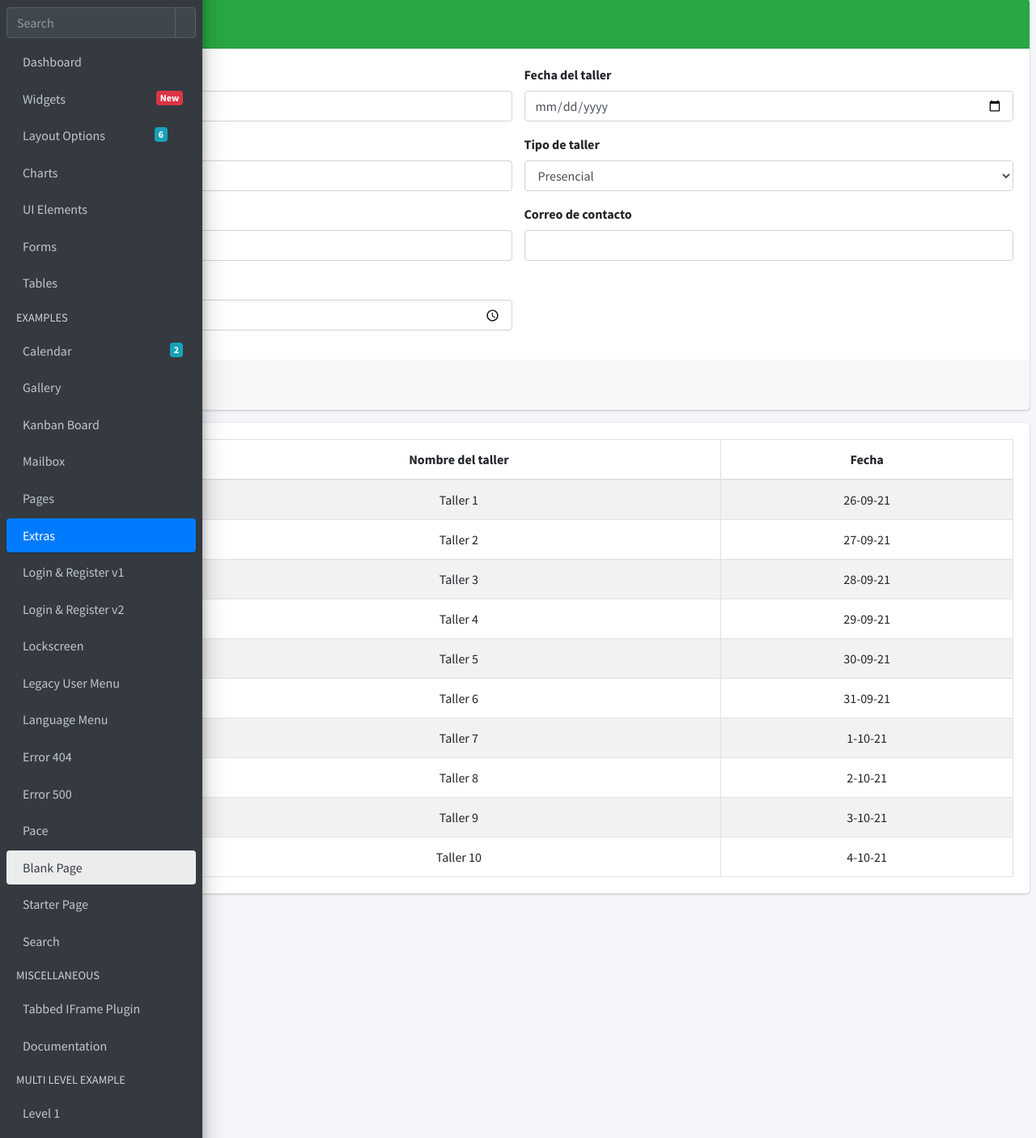
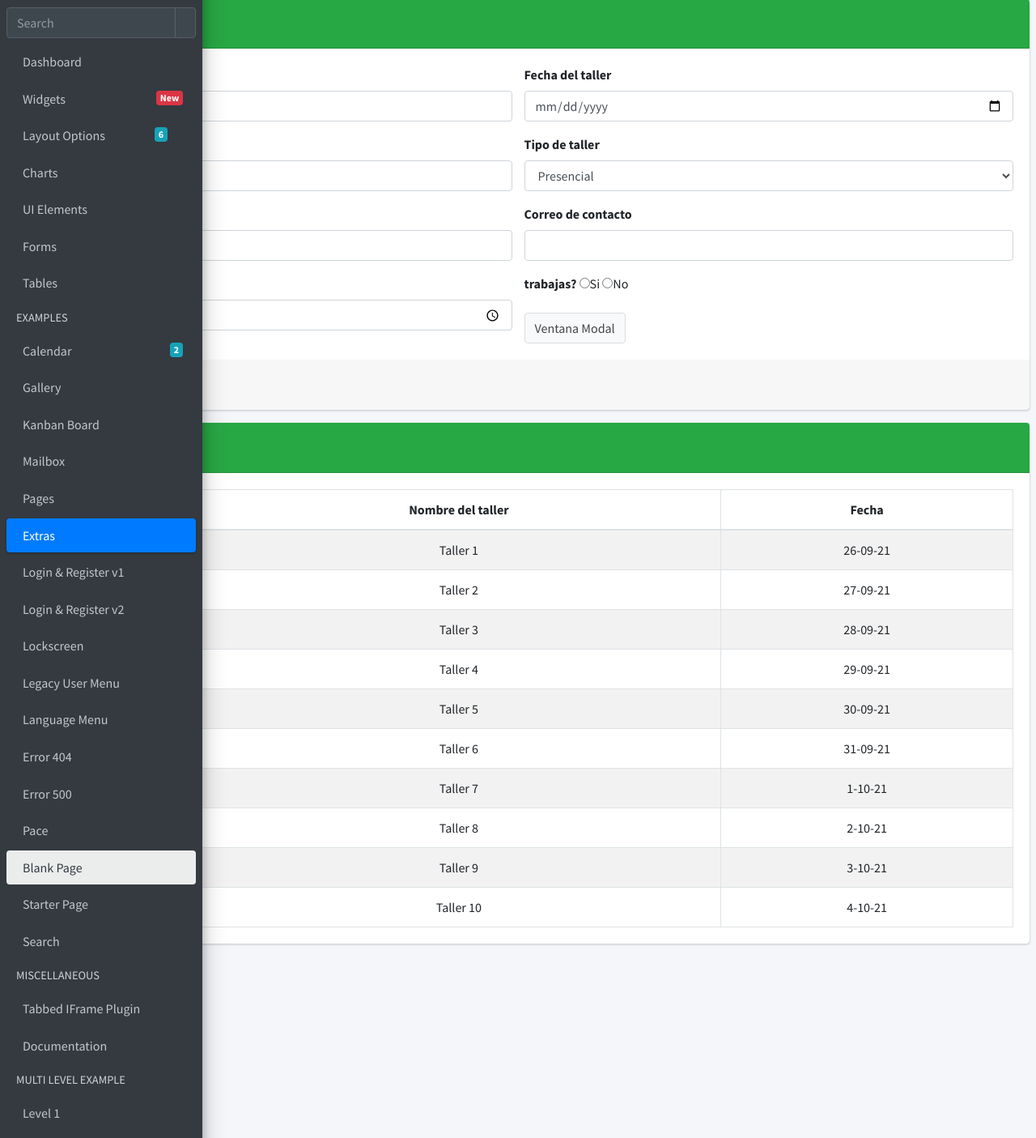
Before and after one commit to danielvazquez-utp/ejemplo_taller, a CodeIgniter app: page /taller_example/index.php/taller/formulario in a window 1280 px wide. Shown: the part 131-1536 px from the top of the page at 81% size. Run offline with CodeIgniter, Linux system fonts and the light colour scheme; some libraries are stand-ins or nearby versions.

Commit message:
Agregado de ventana modal y funciones jscript en inputs

```diff
--- a/application/controllers/Taller.php
+++ b/application/controllers/Taller.php
@@ -46,10 +46,15 @@ class Taller extends CI_Controller {
 		//$this->load->view('Commons/content_wrapper_view');
 		$this->load->view('Taller/form_view');
 		// Aqui termina el contenido
+		// Aqui agregamos la venatan modal
+		$this->load->view('Taller/form_modal_view');
 
 		$this->load->view('Commons/footer_view');
 		$this->load->view('Commons/wrapper_close_view');
 		$this->load->view('Commons/javascript_view');
+
+		// Aqui estaran los jscript de la pagina
+		$this->load->view("Taller/form_js_view");
 		$this->load->view('Taller/form_datatable_view');
 		$this->load->view('Commons/body_close_view');
 	}
--- /dev/null
+++ b/application/views/Taller/form_js_view.php
@@ -0,0 +1,14 @@
+<script>
+    $(function(){
+        //$("#div_donde").hide();
+        //Muestra el div con la pregunta Donde trabaja?
+        $("#trabaja_1").on('click', function(){
+            $("#div_donde").show(300);
+            $("#donde").attr('required', 'required');
+        });
+        $("#trabaja_2").on('click', function(){
+            $("#div_donde").hide(300);
+            $("#donde").removeAttr('required');
+        });
+    })
+</script>
--- /dev/null
+++ b/application/views/Taller/form_modal_view.php
@@ -0,0 +1,21 @@
+<div class="modal fade" id="modal-default">
+    <div class="modal-dialog">
+        <div class="modal-content">
+            <div class="modal-header">
+                <h4 class="modal-title">Default Modal</h4>
+                <button type="button" class="close" data-dismiss="modal" aria-label="Close">
+                    <span aria-hidden="true">&times;</span>
+                </button>
+            </div>
+            <div class="modal-body">
+                <p>One fine body&hellip;</p>
+            </div>
+            <div class="modal-footer justify-content-between">
+                <button type="button" class="btn btn-default" data-dismiss="modal">Close</button>
+                <button type="button" class="btn btn-primary">Save changes</button>
+            </div>
+        </div>
+        <!-- /.modal-content -->
+    </div>
+    <!-- /.modal-dialog -->
+</div>
--- a/application/views/Taller/form_view.php
+++ b/application/views/Taller/form_view.php
@@ -22,7 +22,12 @@
     <form action="" method="post">
       <div class="card card-success">
         <div class="card-header">
-          <h4 class="card-tittle">Ejemplo formulario</h4>
+          <h4 class="card-tittle"><i class="fas fa-plus-square"></i> Ejemplo formulario</h4>
+          <!--<div class="card-tools">
+            <div>
+              <button type="button" class="btn btn-tool" data-card-widget="collapse"><i class="fas-fa-plus"></i></button>
+            </div>
+          </div>-->
         </div>
         <div class="card-body">
           <div class="row">
@@ -61,6 +66,18 @@
                 <label for="">Correo de contacto</label>
                 <input type="email" name="contacto" id="contacto" class="form-control" required="required">
               </div>
+              <div class="form-group">
+                <label for="">trabajas?</label>
+                <input type="radio" name="trabaja" id="trabaja_1" required="required">Si
+                <input type="radio" name="trabaja" id="trabaja_2" required="required">No
+              </div>
+              <div class="form-group" id="div_donde" style="display: none;">
+                <label for="">Donde trabajas</label>
+                <input type="text" name="donde" id="donde" class="form-control" placeholder="Escribra aqui">
+              </div>
+              <button type="button" class="btn btn-default" data-toggle="modal" data-target="#modal-default">
+                Ventana Modal
+              </button>
             </div>
           </div>
         </div>
@@ -69,7 +86,10 @@
           <button class="btn btn-warning" type="submit">Cancelar</button>
         </div>
       </div>
-      <div class="card">
+      <div class="card card-success">
+        <div class="card-header">
+          <h4 class="card-tittle">Titulo de la tabla</h4>
+        </div>
         <div class="card-body">
           <table class="table table-bordered table-hover table-striped" id="tabla">
             <thead>
```
